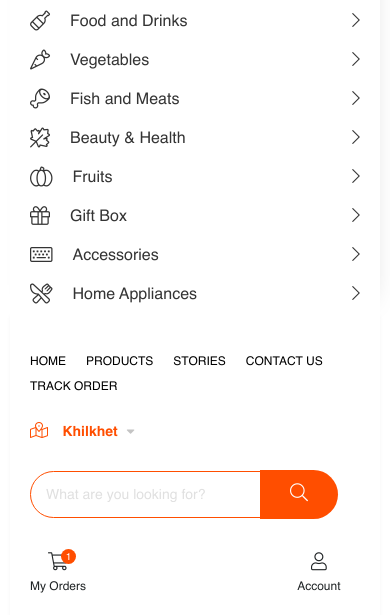
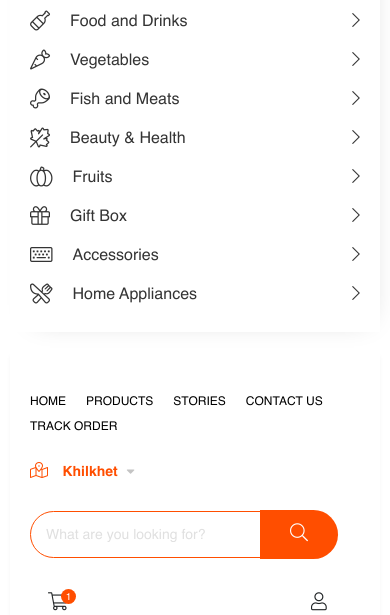
Before and after one commit to mehedihsajib/QTEC-FED-Task-2, a plain HTML site: page index.html in a window 390 px wide. Shown: the part 227-842 px from the top of the page. Drawn offline with Linux system fonts and the light colour scheme; files whose address does not match are found by name; a web font is replaced by a local one.

Commit message:
issue fixes

```diff
--- a/assets/css/style.css
+++ b/assets/css/style.css
@@ -512,10 +512,12 @@
 
     .checkout-wrapper {
         width: 100%;
+        margin-top: 2rem;
     }
 
     .cart-wrapper {
         width: 100%;
+        margin-top: 5rem;
     }
 
     .header-bottom {
@@ -552,10 +554,11 @@
 
     .sidebar-wrapper {
         width: 100%;
+        margin-bottom: 2rem;
     }
 
     .sidebar-wrapper {
-        padding-bottom: 0;
+        padding-bottom: 2rem;
     }
 
     .top-nav {
```
